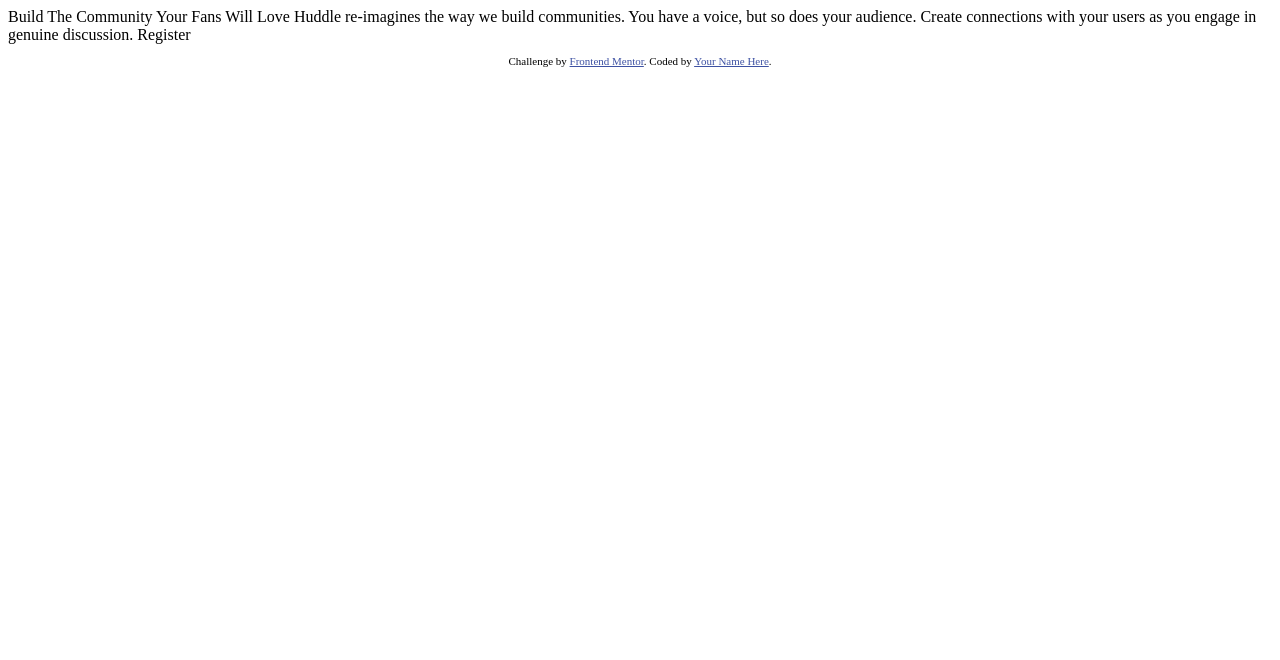
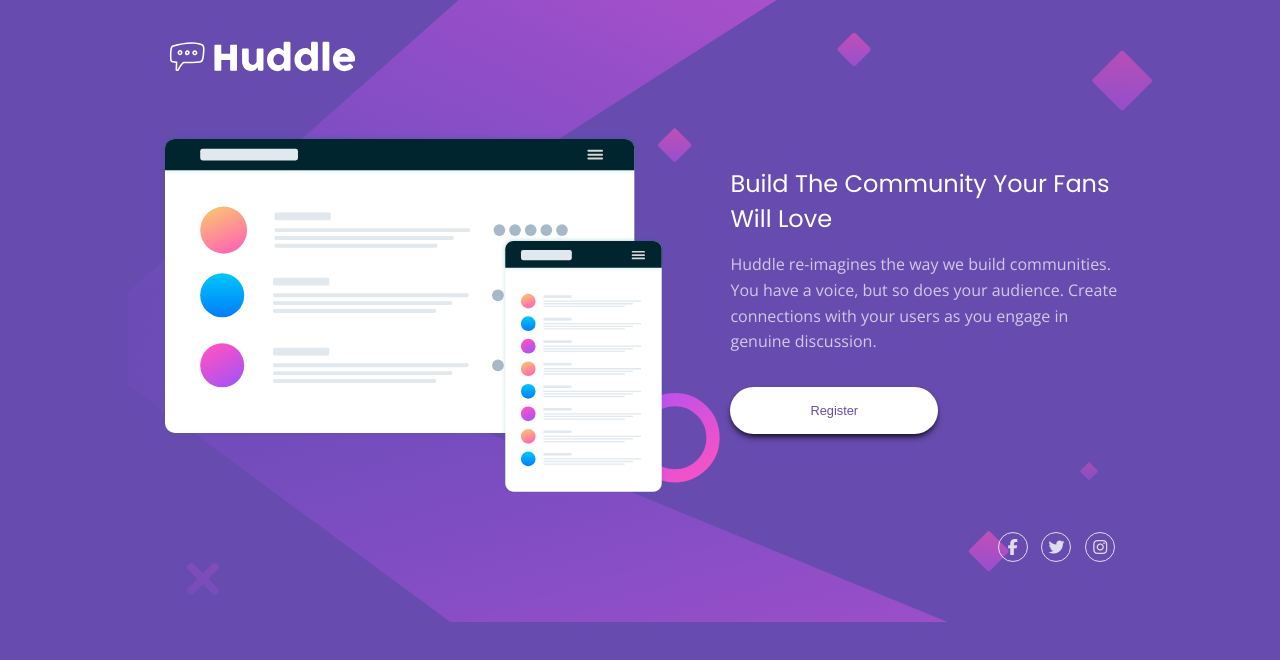
Before and after one commit to cruilnsy/huddle-landing-page-with-single-introductory-section, a plain HTML site: page index.html in a window 1280 px wide. Drawn offline with nearby package versions, Linux system fonts and the light colour scheme.

Commit message:
Formatted the index.html and added css file.

```diff
--- /dev/null
+++ b/index.css
@@ -0,0 +1,136 @@
+@import url("https://fonts.googleapis.com/css?family=Open+Sans:400|Poppins:400,700&display=swap");
+
+:root{
+    --desktop-width: 1440px;
+    --mobile-width: 375px;
+    --breakpoint-medium-width: 900px;
+    --primary-violet: hsl(257, 40%, 49%);
+    --font-family-poppins: 'Poppins', Arial, Helvetica, sans-serif;
+    --font-family-open-sans: 'Open Sans', sans-serif;
+    --font-weight-small: 400;
+    --font-weight-large: 700;
+    --root-font-size: 16px;
+}
+
+/*** box sizing border-box for all elements ***/
+*,
+*::before,
+*::after{box-sizing:border-box;}
+body{margin:0; padding:0}
+a{text-decoration:none; color:inherit; cursor:pointer;}
+button{background-color:transparent; color:inherit; border-width:0; padding:0; cursor:pointer;}
+figure{margin:0;}
+input::-moz-focus-inner {border:0; padding:0; margin:0;}
+input:focus, button:focus {outline: none;}
+ul, ol, dd{margin:0; padding:0; list-style:none;}
+h1, h2, h3, h4, h5, h6{margin:0; font-size:inherit; font-weight:inherit;}
+p,pre{margin:0;}
+cite {font-style:normal;}
+fieldset{border-width:0; padding:0; margin:0;}
+img{width: 100%;}
+
+
+/*** main css ***/
+body {
+    font-family: var(--font-family-open-sans);
+    font-size: var(--root-font-size);
+    margin: auto;
+    min-width: var(--mobile-width);
+    max-width: 60%;
+    background-image: url("images/bg-mobile.svg");
+    background-repeat: no-repeat;
+    background-position: top center;
+    background-color: var(--primary-violet);
+    color: white;
+    text-align: center;
+}
+
+header {
+    text-align: left;
+}
+header .logo {
+    width: 35%;
+    margin: 2rem;
+}
+
+#product-overview {
+    margin: 1rem 2rem;
+}
+#community-register {
+    margin: 3rem 2rem;
+}
+
+#community-register h1 {
+    font-family: var(--font-family-poppins);
+    font-size: 1.5rem;
+}
+
+#community-register p{
+    margin-top: 1rem;
+    font-weight: var(--font-weight-small);
+    /* filter: brightness(80%); */
+    opacity: 0.7;
+    line-height: 1.6rem;
+
+}
+
+#community-register button {
+    padding: 1rem 5rem;
+    border-radius: 2.5rem;
+    background-color: white;
+    color: var(--primary-violet);
+    font-size: 0.8rem;
+    margin: 2rem 0;
+    box-shadow: 0 4px 7px -2px black ;
+}
+
+.social-media {
+    margin: 3rem 0 2rem;
+}
+.social-media a {
+    width: 30px;
+    height: 30px;
+    font-weight: var(--font-weight-small);
+    display: inline-flex;
+    border-radius: 50%;
+    border: 1px solid white;
+    justify-content: center;
+    align-items: center;
+    opacity: 0.8;
+    margin: .3rem;
+}
+
+@media screen and (min-width: 900px) {
+    body {
+        background-image: url("images/bg-desktop.svg");
+        background-size: 80%;
+        min-width: var(--breakpoint-medium-width);
+        max-width: 80%;
+    }
+    header .logo {
+        width: 200px;
+    }
+    main {
+        display: flex;
+    }
+    #product-overview {
+        flex: 1.3;
+    }
+    #community-register {
+        flex: 1;
+        text-align: left;
+        position: relative;
+        height: 54vh;
+    }
+    .social-media {
+        position: absolute;
+        right: 0;
+        bottom: 0;
+    }
+}
+
+@media screen and (min-width: 1440px) {
+    body {
+        max-width: 70%;
+    }
+}
--- a/index.html
+++ b/index.html
@@ -5,29 +5,30 @@
   <meta name="viewport" content="width=device-width, initial-scale=1.0"> <!-- displays site properly based on user's device -->
 
   <link rel="icon" type="image/png" sizes="32x32" href="./images/favicon-32x32.png">
+  <link rel="stylesheet" href="index.css">
 
   <title>Frontend Mentor | Huddle landing page with single introductory section</title>
 
-  <!-- Feel free to remove these styles or customise in your own stylesheet 👍 -->
-  <style>
-    .attribution { font-size: 11px; text-align: center; }
-    .attribution a { color: hsl(228, 45%, 44%); }
-  </style>
+  <script src="https://kit.fontawesome.com/db9a5c1a75.js" crossorigin="anonymous"></script>
 </head>
 <body>
-
-  Build The Community Your Fans Will Love
-
-  Huddle re-imagines the way we build communities. You have a voice, but so does your audience.
-  Create connections with your users as you engage in genuine discussion.
-
-  Register
-
-  <footer>
-    <p class="attribution">
-      Challenge by <a href="https://www.frontendmentor.io?ref=challenge" target="_blank">Frontend Mentor</a>.
-      Coded by <a href="#">Your Name Here</a>.
-    </p>
-  </footer>
+  <header>
+    <img class="logo" src="images/logo.svg" alt="huddle logo" />
+  </header>
+  <main>
+    <section id="product-overview">
+     <img src="images/illustration-mockups.svg" alt="huddle general webpage mockup" />
+    </section>
+    <section id="community-register">
+      <h1>Build The Community Your Fans Will Love</h1>
+      <p>Huddle re-imagines the way we build communities. You have a voice, but so does your audience. Create connections with your users as you engage in genuine discussion.</p>
+      <button>Register</button>
+      <div class="social-media">
+        <a><i class="fab fa-facebook-f"></i></a>
+        <a><i class="fab fa-twitter"></i></a>
+        <a><i class="fab fa-instagram"></i></a>
+      </div>
+    </section>
+  </main>
 </body>
 </html>
```
